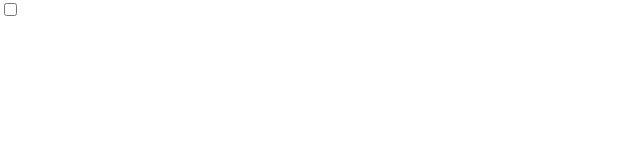
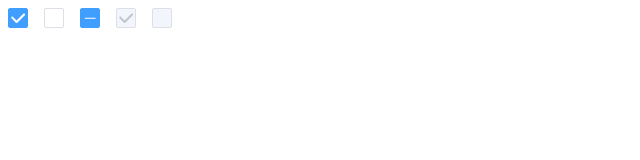
Before and after one commit to ChenChengbi/vue-easy-checkbox, a Vue app: page / in a window 1280 px wide. Shown: the top 160 px of the page, without its empty margins (0-640 px from the left). Built offline with nearby package versions, Linux system fonts and the light colour scheme.

Commit message:
增加功能

```diff
--- a/package.json
+++ b/package.json
@@ -1,7 +1,7 @@
 {
   "name": "easy-checkbox",
-  "version": "0.1.0",
-  "private": true,
+  "version": "0.0.1",
+  "private": false,
   "scripts": {
     "serve": "vue-cli-service serve",
     "build": "vue-cli-service build",
--- a/src/components/EasyCheckbox.vue
+++ b/src/components/EasyCheckbox.vue
@@ -1,23 +1,135 @@
 <template>
-  <label class="easy-checkbox" :class="{ 'is-checked': value }">
-    <span class="easy-checkbox__input" :class="{ 'is-checked': value }">
-      <span class="easy-checkbox__inner"></span>
-      <input
-        type="checkbox"
-        aria-hidden="false"
-        class="easy-checkbox__original"
-        value=""
-      />
+  <label
+    class="easy-checkbox"
+    :class="{ 'is-checked': checked, 'is-disabled': disabled }"
+    :style="{ width: fineSize, height: fineSize }"
+    @click="onClick"
+  >
+    <span class="easy-checkbox__inner">
+      <template v-if="indeterminate">
+        <svg
+          class="icon-dash"
+          viewBox="0 0 1024 1024"
+          version="1.1"
+          xmlns="http://www.w3.org/2000/svg"
+        >
+          <path
+            d="M866.461538 551.384615H157.538462a39.384615 39.384615 0 0 1 0-78.76923h708.923076a39.384615 39.384615 0 0 1 0 78.76923z"
+          ></path>
+        </svg>
+      </template>
+      <template v-else-if="checked">
+        <svg
+          class="icon-tick"
+          viewBox="0 0 1024 1024"
+          version="1.1"
+          xmlns="http://www.w3.org/2000/svg"
+        >
+          <path
+            d="M980.96 299.904l-528.864 528.864c-24.384 24.384-61.536 28.192-89.952 11.392-5.216-3.104-10.208-6.912-14.72-11.392 0-0.032 0-0.032 0-0.032l-304.448-304.416c-28.896-28.896-28.896-75.808 0-104.704s75.744-28.896 104.672 0l252.192 252.192 476.48-476.576c28.896-28.896 75.744-28.896 104.64 0 28.928 28.896 28.928 75.808 0 104.672l0 0z"
+          ></path>
+        </svg>
+      </template>
+      <template v-else>
+        <span class="empty"></span>
+      </template>
     </span>
   </label>
 </template>
 <script lang="ts">
-import { Component, Prop, Vue } from "vue-property-decorator";
+import { Vue, Component, Prop, VModel, Emit } from "vue-property-decorator";
 
 @Component
 export default class EasyCheckbox extends Vue {
-  @Prop({ type: Boolean, default: false }) private value!: boolean;
+  @VModel({ type: Boolean, default: false })
+  private checked!: boolean;
+  @Prop({ type: Boolean, default: false })
+  private indeterminate!: boolean;
+  @Prop({ type: [String, Number], default: "14px" })
+  private size!: string | number;
+  @Prop({ type: Boolean, default: false })
+  private disabled!: boolean;
+
+  private get fineSize() {
+    if (typeof this.size === "number") return `${this.size}px`;
+    else return this.size;
+  }
+
+  private onClick() {
+    if (!this.disabled) {
+      this.toChange(!this.checked);
+    }
+  }
+
+  @Emit("change")
+  private toChange(newVal: boolean) {
+    this.checked = newVal;
+  }
 }
 </script>
 <style lang="scss" scoped>
+$primary-clr: #409eff;
+$border-clr: #dcdfe6;
+$disabled-bg-clr: #f2f6fc;
+$disabled-icon-clr: #c0c4cc;
+$icon-size: 80%;
+
+.easy-checkbox {
+  box-sizing: border-box;
+  display: inline-block;
+  cursor: pointer;
+  user-select: none;
+
+  &.is-checked {
+    .easy-checkbox__inner {
+      background-color: $primary-clr;
+      border-color: $primary-clr;
+
+      .icon-tick,
+      .icon-dash {
+        fill: white;
+      }
+    }
+  }
+
+  &.is-disabled {
+    cursor: not-allowed;
+
+    .easy-checkbox__inner {
+      background-color: $disabled-bg-clr;
+      border-color: $border-clr;
+
+      .icon-tick,
+      .icon-dash {
+        fill: $disabled-icon-clr;
+      }
+    }
+  }
+
+  .easy-checkbox__inner {
+    box-sizing: border-box;
+    width: 100%;
+    height: 100%;
+    display: flex;
+    justify-content: center;
+    align-items: center;
+    border: 1px solid $border-clr;
+    border-radius: 2px;
+
+    &:hover {
+      border-color: $primary-clr;
+    }
+
+    .icon-tick,
+    .icon-dash {
+      width: $icon-size;
+      height: $icon-size;
+    }
+
+    .empty {
+      width: $icon-size;
+      height: $icon-size;
+    }
+  }
+}
 </style>
--- a/src/router/index.ts
+++ b/src/router/index.ts
@@ -10,14 +10,14 @@ const routes: Array<RouteConfig> = [
     name: 'home',
     component: HomeView
   },
-  {
-    path: '/about',
-    name: 'about',
-    // route level code-splitting
-    // this generates a separate chunk (about.[hash].js) for this route
-    // which is lazy-loaded when the route is visited.
-    component: () => import(/* webpackChunkName: "about" */ '../views/AboutView.vue')
-  }
+  // {
+  //   path: '/about',
+  //   name: 'about',
+  //   // route level code-splitting
+  //   // this generates a separate chunk (about.[hash].js) for this route
+  //   // which is lazy-loaded when the route is visited.
+  //   component: () => import(/* webpackChunkName: "about" */ '../views/AboutView.vue')
+  // }
 ]
 
 const router = new VueRouter({
--- a/src/views/AboutView.vue
+++ /dev/null
@@ -1,5 +0,0 @@
-<template>
-  <div class="about">
-    <h1>This is an about page</h1>
-  </div>
-</template>
--- a/src/views/HomeView.vue
+++ b/src/views/HomeView.vue
@@ -1,6 +1,21 @@
 <template>
   <div class="home">
-    <EasyCheckbox />
+    <EasyCheckbox
+      class="cb"
+      v-model="checked1"
+      :size="20"
+      @change="onChange1"
+    />
+    <EasyCheckbox class="cb" v-model="checked2" :size="20" />
+    <EasyCheckbox
+      class="cb"
+      :value="true"
+      :size="20"
+      :disabled="false"
+      :indeterminate="true"
+    />
+    <EasyCheckbox class="cb" v-model="checked3" :size="20" :disabled="true" />
+    <EasyCheckbox class="cb" v-model="checked4" :size="20" :disabled="true" />
   </div>
 </template>
 
@@ -9,5 +24,19 @@ import { Component, Vue } from "vue-property-decorator";
 import EasyCheckbox from "@/components/EasyCheckbox.vue";
 
 @Component({ components: { EasyCheckbox } })
-export default class HomeView extends Vue {}
+export default class HomeView extends Vue {
+  private checked1 = true;
+  private checked2 = false;
+  private checked3 = true;
+  private checked4 = false;
+
+  private onChange1(checked: boolean) {
+    console.log("checked :>> ", checked);
+  }
+}
 </script>
+<style lang="scss" scoped>
+.cb {
+  margin: 8px;
+}
+</style>
```
Also changed, not shown: src/components/HelloWorld.vue (deleted, +0 -60 lines).
